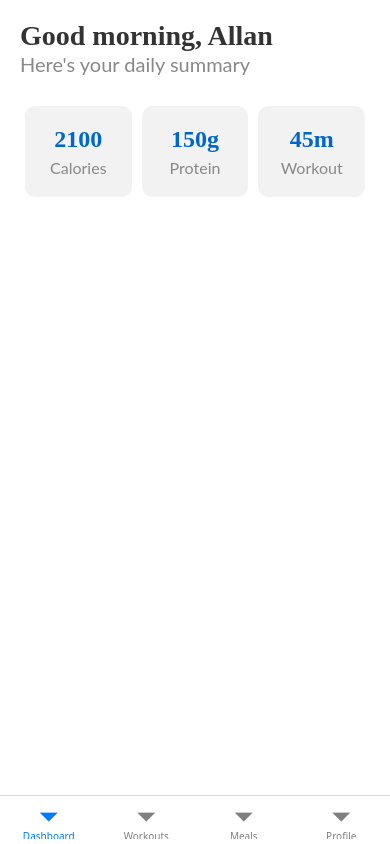
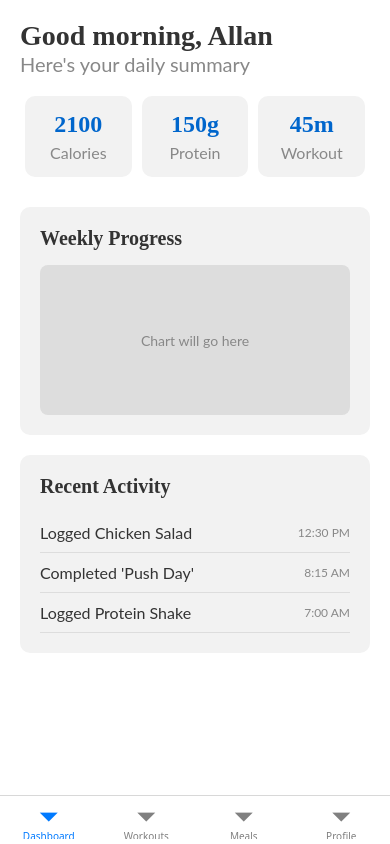
Before and after one commit to AJcoll/SynergyFit, a React Native app: screen /MainApp in a window 390 px wide. Built offline with nearby package versions, Linux system fonts and the light colour scheme.

Commit message:
feat(ui): create reusable Card component and refactor Dashboard
Introduces a reusable Card component to standardize UI containers. Refactors the Dashboard screen to use this new component, simplifying its structure and styling. Updates CHANGELOG with recent features.

```diff
--- /dev/null
+++ b/src/components/Card.tsx
@@ -0,0 +1,23 @@
+import React from 'react';
+import { View, StyleSheet, ViewStyle } from 'react-native';
+import { colors } from '../styles';
+
+type CardProps = {
+  children: React.ReactNode;
+  style?: ViewStyle;
+};
+
+const Card = ({ children, style }: CardProps) => {
+  return <View style={[styles.card, style]}>{children}</View>;
+};
+
+const styles = StyleSheet.create({
+  card: {
+    backgroundColor: colors.surface,
+    borderRadius: 10,
+    padding: 20,
+    marginBottom: 20,
+  },
+});
+
+export default Card;
--- a/src/screens/main/DashboardScreen.tsx
+++ b/src/screens/main/DashboardScreen.tsx
@@ -1,6 +1,7 @@
 import React from 'react';
 import { View, Text, StyleSheet, SafeAreaView, ScrollView } from 'react-native';
 import { colors, typography } from '../../styles';
+import Card from '../../components/Card';
 
 const DashboardScreen = () => {
   // Eventually, this would come from user data
@@ -12,20 +13,44 @@ const DashboardScreen = () => {
         <Text style={styles.header}>Good morning, {userName}</Text>
         <Text style={styles.subtitle}>Here's your daily summary</Text>
         <View style={styles.statsContainer}>
-          {/* Placeholder Stat Cards */}
-          <View style={styles.statCard}>
+          <Card style={styles.statCard}>
             <Text style={styles.statValue}>2100</Text>
             <Text style={styles.statLabel}>Calories</Text>
-          </View>
-          <View style={styles.statCard}>
+          </Card>
+          <Card style={styles.statCard}>
             <Text style={styles.statValue}>150g</Text>
             <Text style={styles.statLabel}>Protein</Text>
-          </View>
-          <View style={styles.statCard}>
+          </Card>
+          <Card style={styles.statCard}>
             <Text style={styles.statValue}>45m</Text>
             <Text style={styles.statLabel}>Workout</Text>
+          </Card>
+        </View>
+
+        {/* Weekly Progress Section */}
+        <Card>
+          <Text style={styles.sectionTitle}>Weekly Progress</Text>
+          <View style={styles.chartPlaceholder}>
+            <Text style={styles.placeholderText}>Chart will go here</Text>
           </View>
-        </View>
+        </Card>
+
+        {/* Recent Activity Section */}
+        <Card>
+          <Text style={styles.sectionTitle}>Recent Activity</Text>
+          <View style={styles.activityItem}>
+            <Text style={styles.activityText}>Logged Chicken Salad</Text>
+            <Text style={styles.activityTimestamp}>12:30 PM</Text>
+          </View>
+          <View style={styles.activityItem}>
+            <Text style={styles.activityText}>Completed 'Push Day'</Text>
+            <Text style={styles.activityTimestamp}>8:15 AM</Text>
+          </View>
+          <View style={styles.activityItem}>
+            <Text style={styles.activityText}>Logged Protein Shake</Text>
+            <Text style={styles.activityTimestamp}>7:00 AM</Text>
+          </View>
+        </Card>
       </ScrollView>
     </SafeAreaView>
   );
@@ -49,20 +74,18 @@ const styles = StyleSheet.create({
     fontFamily: typography.secondary,
     fontSize: typography.sizes.h4,
     color: colors.textSecondary,
-    marginBottom: 30,
+    marginBottom: 20, // Adjusted margin
   },
   statsContainer: {
     flexDirection: 'row',
     justifyContent: 'space-between',
-    marginBottom: 30,
+    marginBottom: 10, // Adjusted margin
   },
   statCard: {
     flex: 1,
-    backgroundColor: colors.surface,
-    borderRadius: 10,
-    padding: 20,
     alignItems: 'center',
     marginHorizontal: 5,
+    padding: 15, // Adjusted padding
   },
   statValue: {
     fontFamily: typography.primary,
@@ -76,6 +99,42 @@ const styles = StyleSheet.create({
     color: colors.textSecondary,
     marginTop: 5,
   },
+  sectionTitle: {
+    fontFamily: typography.primary,
+    fontSize: typography.sizes.h4,
+    fontWeight: 'bold',
+    color: colors.text,
+    marginBottom: 15,
+  },
+  chartPlaceholder: {
+    height: 150,
+    backgroundColor: colors.border,
+    borderRadius: 8,
+    justifyContent: 'center',
+    alignItems: 'center',
+  },
+  placeholderText: {
+    fontFamily: typography.secondary,
+    color: colors.textSecondary,
+  },
+  activityItem: {
+    flexDirection: 'row',
+    justifyContent: 'space-between',
+    alignItems: 'center',
+    paddingVertical: 10,
+    borderBottomWidth: 1,
+    borderBottomColor: colors.border,
+  },
+  activityText: {
+    fontFamily: typography.secondary,
+    fontSize: typography.sizes.body,
+    color: colors.text,
+  },
+  activityTimestamp: {
+    fontFamily: typography.secondary,
+    fontSize: typography.sizes.caption,
+    color: colors.textSecondary,
+  },
 });
 
 export default DashboardScreen;
```
Also changed, not shown: 1 other file (tests, documents, lock files or other folders).
